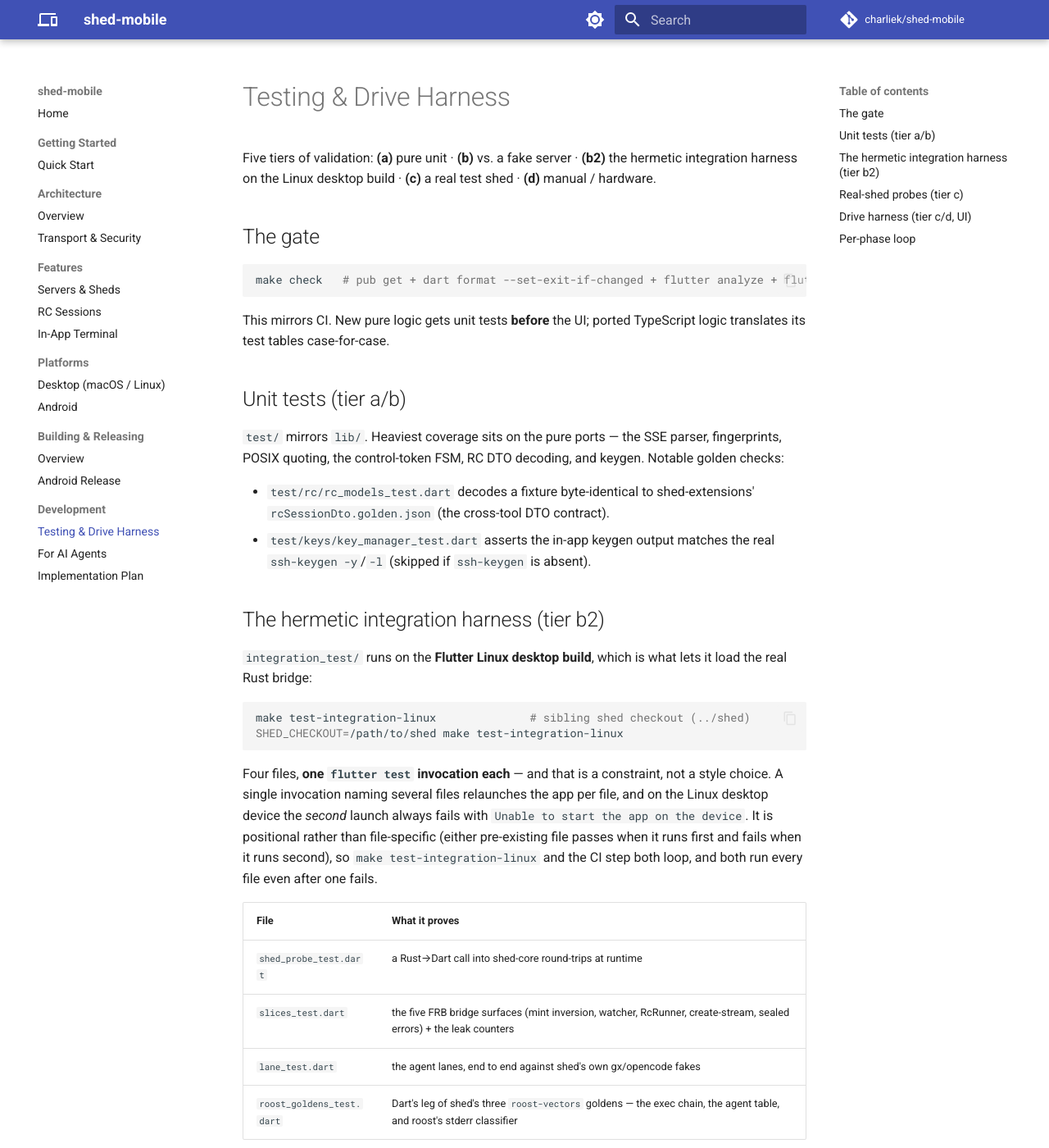
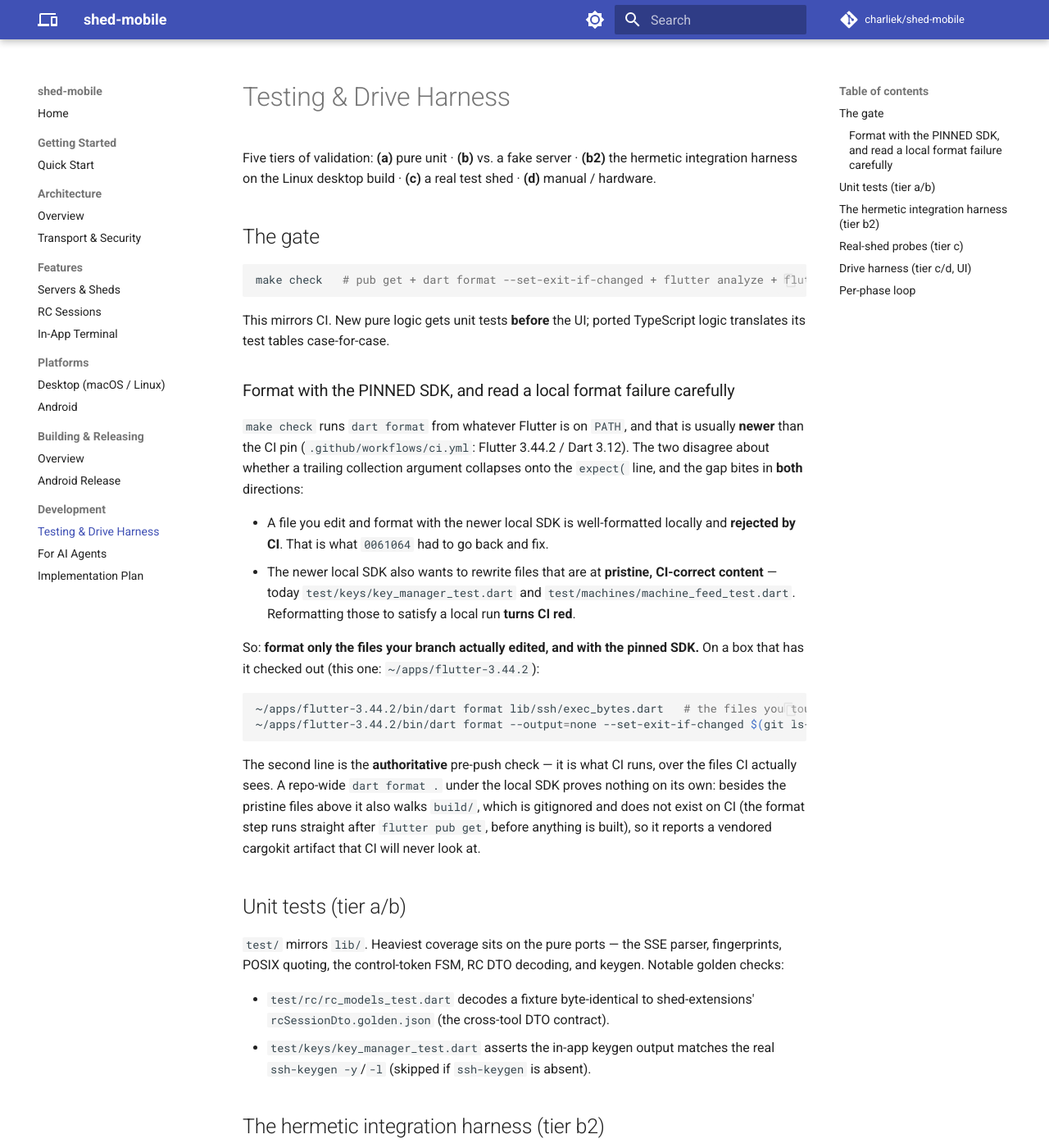
Before and after one commit to charliek/shed-mobile, an MkDocs documentation site: the page built from docs/development/testing.md, in a window 1280 px wide and 1400 px high. Shown: the whole window at 82% size. Built offline with MkDocs 1.6.1 and Material for MkDocs 9.7.7, drawn with Linux system fonts in a browser that asks for light colours; comment, search, counter and statistics services are not loaded.

Commit message:
fix(roost): classify from the whole tail, but say only the last line
C-M3's fix for the split-marker defect changed what the classifier READS — an
accumulated 4 KiB tail instead of one SSH frame — and did not revisit what it
SAYS. Those are different questions and `noteForExecStderr` is where they meet.

The tail is up to `kStderrTailBytes` of login banner, MOTD and whatever else the
far side felt like emitting. That string is not just a log line: it rides out
through `roostBootstrapNoteReach` into the `CallError` a failed probe reports,
so a machine whose roost-session is stopped would have shown a card headed
"Welcome to Ubuntu 24.04 LTS" with the actual diagnosis 146 characters later.

Classification still comes from the whole tail — that is what makes a marker
split across frames match at all. The message is now `lastNonEmptyLine`, which
is roost's own rule for this exact case and already golden-pinned as what a
`transport` failure's `detail` carries.

Also documents the formatter trap properly, in-tree rather than in a commit
message nobody greps: this box has BOTH the CI-pinned Flutter 3.44.2 and a newer
3.47.2, they disagree about collapsing trailing collection arguments, and a
repo-wide `dart format` under the newer one reports drift on files that are
clean under the pin. Under the pinned SDK all 216 tracked Dart files are 0
changed. `docs/development/testing.md` now names the authoritative pre-push
command, so the next reader does not conclude the repo is dirty when it is not.

Negative control: reverting the message to the raw tail turns the classifier
cell red with `Welcome to Ubuntu 24.04 LTS` where the diagnosis belongs.

Co-Authored-By: Claude Opus 5 <noreply@anthropic.com>
Claude-Session: https://claude.ai/code/session_01AemKGZr45sXVUiK3kxoQL6

````diff
--- a/docs/development/testing.md
+++ b/docs/development/testing.md
@@ -12,6 +12,35 @@ make check   # pub get + dart format --set-exit-if-changed + flutter analyze + f
 
 This mirrors CI. New pure logic gets unit tests **before** the UI; ported
 TypeScript logic translates its test tables case-for-case.
+
+### Format with the PINNED SDK, and read a local format failure carefully
+
+`make check` runs `dart format` from whatever Flutter is on `PATH`, and that is
+usually **newer** than the CI pin (`.github/workflows/ci.yml`: Flutter 3.44.2 /
+Dart 3.12). The two disagree about whether a trailing collection argument
+collapses onto the `expect(` line, and the gap bites in **both** directions:
+
+- A file you edit and format with the newer local SDK is well-formatted locally
+  and **rejected by CI**. That is what `0061064` had to go back and fix.
+- The newer local SDK also wants to rewrite files that are at **pristine,
+  CI-correct content** — today `test/keys/key_manager_test.dart` and
+  `test/machines/machine_feed_test.dart`. Reformatting those to satisfy a local
+  run **turns CI red**.
+
+So: **format only the files your branch actually edited, and with the pinned
+SDK.** On a box that has it checked out (this one: `~/apps/flutter-3.44.2`):
+
+```bash
+~/apps/flutter-3.44.2/bin/dart format lib/ssh/exec_bytes.dart   # the files you touched
+~/apps/flutter-3.44.2/bin/dart format --output=none --set-exit-if-changed $(git ls-files '*.dart')
+```
+
+The second line is the **authoritative** pre-push check — it is what CI runs,
+over the files CI actually sees. A repo-wide `dart format .` under the local SDK
+proves nothing on its own: besides the pristine files above it also walks
+`build/`, which is gitignored and does not exist on CI (the format step runs
+straight after `flutter pub get`, before anything is built), so it reports a
+vendored cargokit artifact that CI will never look at.
 
 ## Unit tests (tier a/b)
 
````
Also changed, not shown: PROGRESS.md (+10 -0 lines), 2 other files.
